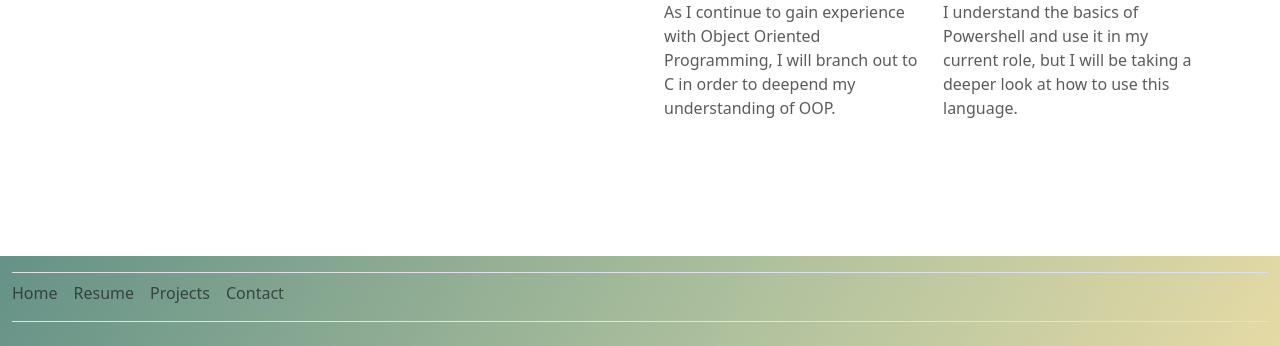
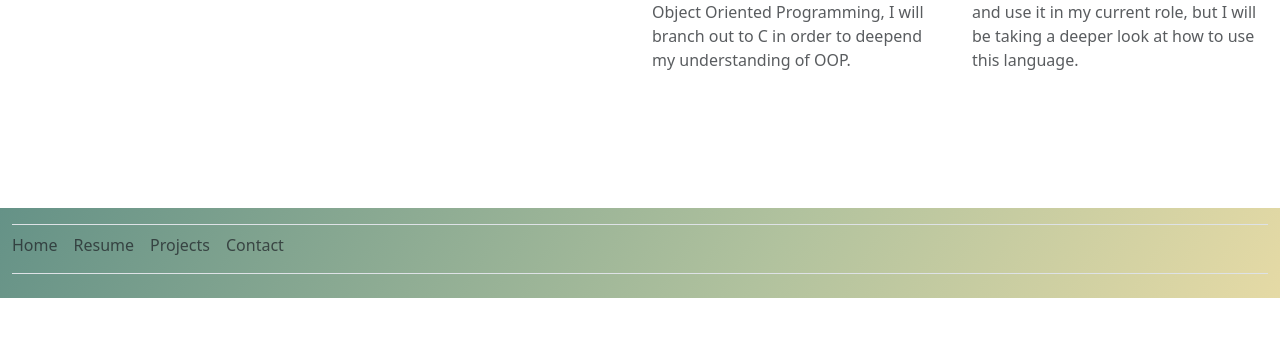
Before and after one commit to cr-carter/Resume, a plain HTML site: page projects.html in a window 1280 px wide. Shown: the part 587-933 px from the top of the page. After the commit the page ends 885 px from the top, so only its background shows below. Drawn offline with nearby package versions, Linux system fonts and the light colour scheme.

Commit message:
Update projects.html

```diff
--- a/projects.html
+++ b/projects.html
@@ -32,10 +32,10 @@
 </nav>
 
 <!--Projects-->
-<div class="container py-5">
+<div class="container-fluid py-5">
     <h1 class="pb-2 pt-2 mt-5 border-bottom fs-1">Programming Projects</h1>
 
-    <div class="row row-cols-1 row-cols-md-2 align-items-md-center g-5 py-5">
+    <div class="row row-cols-1 row-cols-md-2 align-items-md-center g-4 py-5">
       <div class="col d-flex flex-column align-items-start gap-2">
         <h2 class="fw-bold text-body-emphasis">Daily programming practice</h2>
         <p class="text-body-secondary">I practice daily coding in Python, HTML, CSS, and JavaScript. View examples of my code on my GitHub page, and follow me to see my upcoming C and Powershell sections.</p>
```
